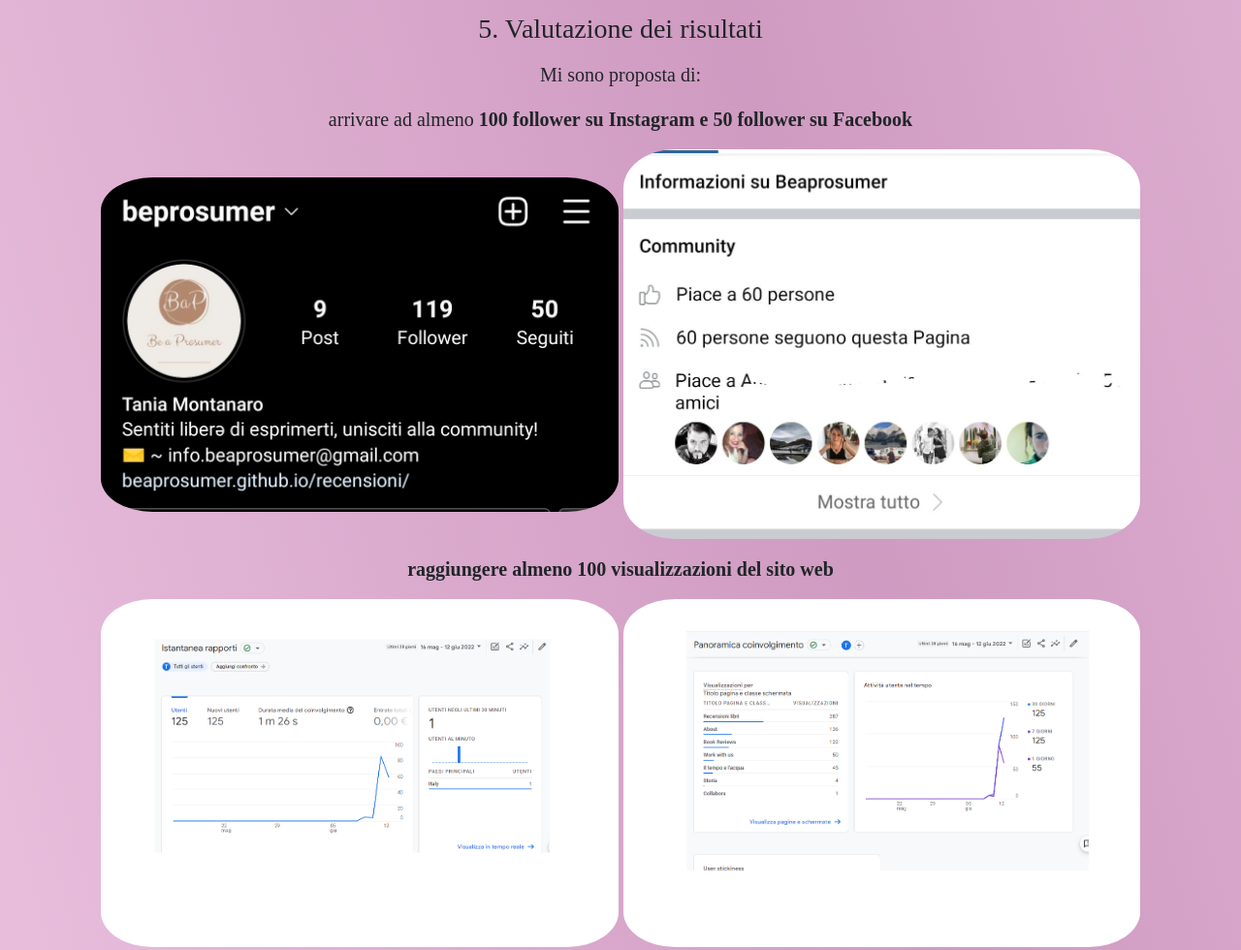
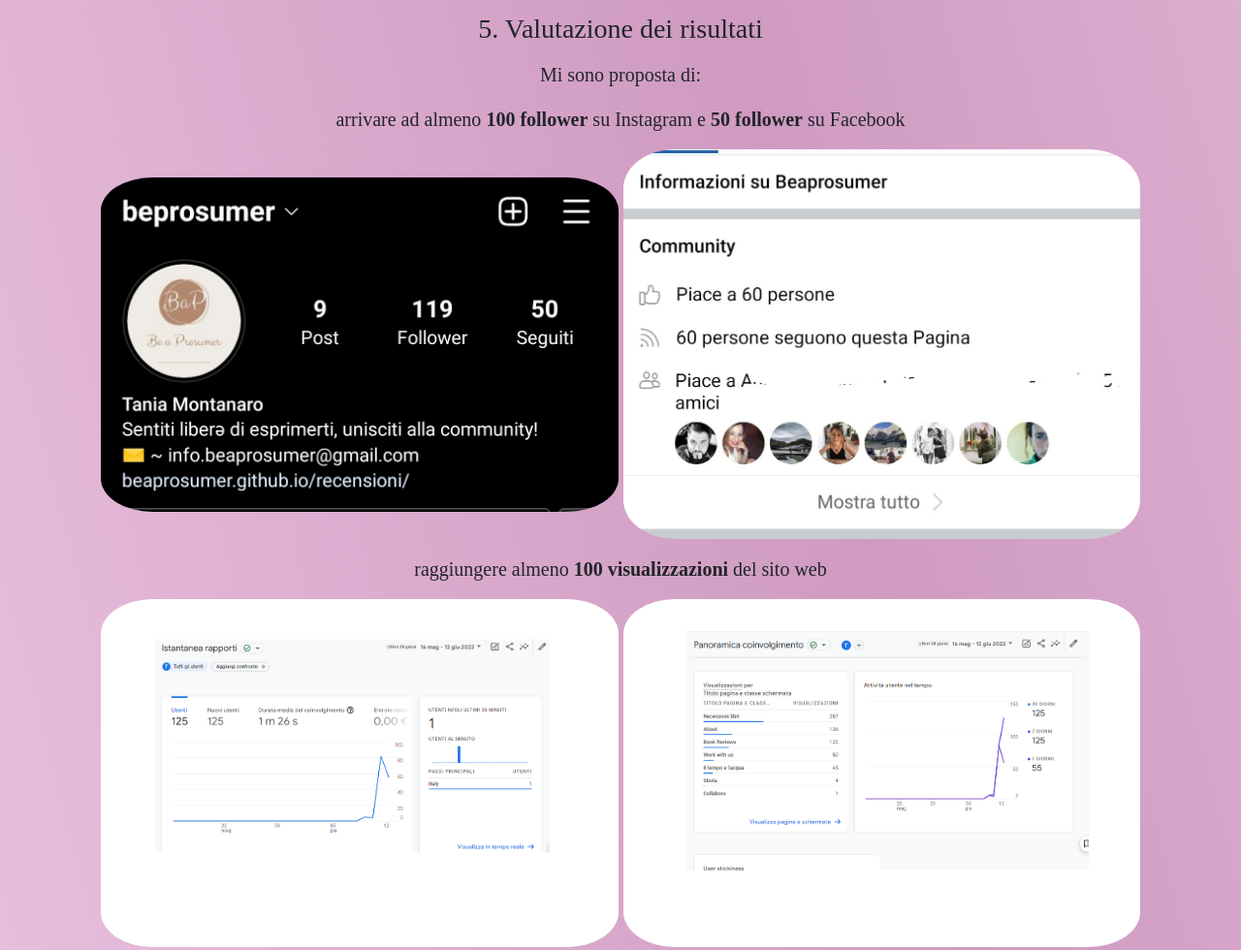
Before and after one commit to beaprosumer/recensioni, a plain HTML site: page documentazione.html in a window 1280 px wide. Shown: the part 2876-3856 px from the top of the page at 97% size. Drawn offline with nearby package versions, Linux system fonts and the light colour scheme; a web font is replaced by a local one.

Commit message:
Update documentazione.html

```diff
--- a/documentazione.html
+++ b/documentazione.html
@@ -131,7 +131,7 @@
                     Mi sono proposta di:
                 </p>
                 <p>
-                    arrivare ad almeno <b>100 follower<b> su Instagram e <b>50 follower</b> su Facebook
+                    arrivare ad almeno <b>100 follower</b> su Instagram e <b>50 follower</b> su Facebook
                 </p>
                 <p>
                     <img float="left" src="img/follow_ig.jpeg">
```
